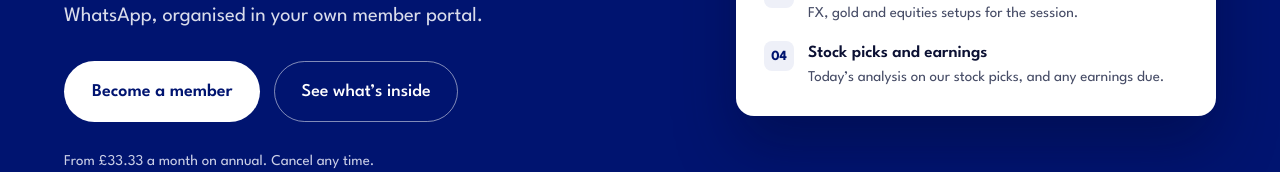
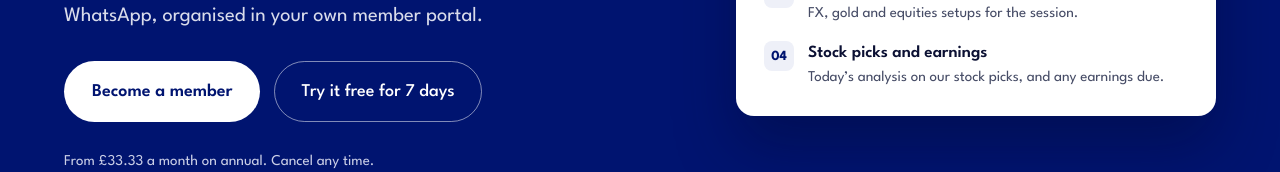
Before and after one commit to sharj150/winsights_website, a Next.js app: page / in a window 1280 px wide. Shown: the part 574-746 px from the top of the page. Built offline with nearby package versions, Linux system fonts and the light colour scheme.

Commit message:
Turn on 7-day free trial (section + hero button); add Weekly Open Desk newsletter section (shows once beehiiv link is set)

```diff
--- a/app/page.tsx
+++ b/app/page.tsx
@@ -11,7 +11,10 @@ const caslon = Libre_Caslon_Text({
 });
 
 // Set to true once the portal handles trial subscriptions (free-funnel plan, Phase 1).
-const TRIAL_ENABLED = false;
+const TRIAL_ENABLED = true;
+
+// beehiiv subscribe link for The Weekly Open Desk. The newsletter section shows once this is set.
+const NEWSLETTER_URL = "";
 
 export const metadata: Metadata = {
   alternates: { canonical: "/" },
@@ -22,6 +25,16 @@ export default function Home() {
   const trial = TRIAL_ENABLED
     ? fs.readFileSync(path.join(process.cwd(), "content", "trial-section.html"), "utf8")
     : "";
-  const html = page.replace("<!--TRIAL_SECTION-->", trial);
+  const newsletter = NEWSLETTER_URL
+    ? fs
+        .readFileSync(path.join(process.cwd(), "content", "newsletter-section.html"), "utf8")
+        .replace("__NEWSLETTER_URL__", NEWSLETTER_URL)
+    : "";
+  let html = page
+    .replace("<!--TRIAL_SECTION-->", trial)
+    .replace("<!--NEWSLETTER_SECTION-->", newsletter);
+  if (TRIAL_ENABLED) {
+    html = html.replace(">See what’s inside</a>", ">Try it free for 7 days</a>").replace('<a href="#inside" style="color: #FFFFFF; text-decoration: none; font-weight: 500; font-size: 18px; padding: 16px 26px', '<a href="#trial" style="color: #FFFFFF; text-decoration: none; font-weight: 500; font-size: 18px; padding: 16px 26px');
+  }
   return <main className={caslon.variable} dangerouslySetInnerHTML={{ __html: html }} />;
 }
--- a/content/home-v2.html
+++ b/content/home-v2.html
@@ -605,6 +605,7 @@ Research and education for UK traders</div>
 </div>
 </div>
 </section>
+<!--NEWSLETTER_SECTION-->
 
 
 
```
Also changed, not shown: content/newsletter-section.html (added, +21 -0 lines).
